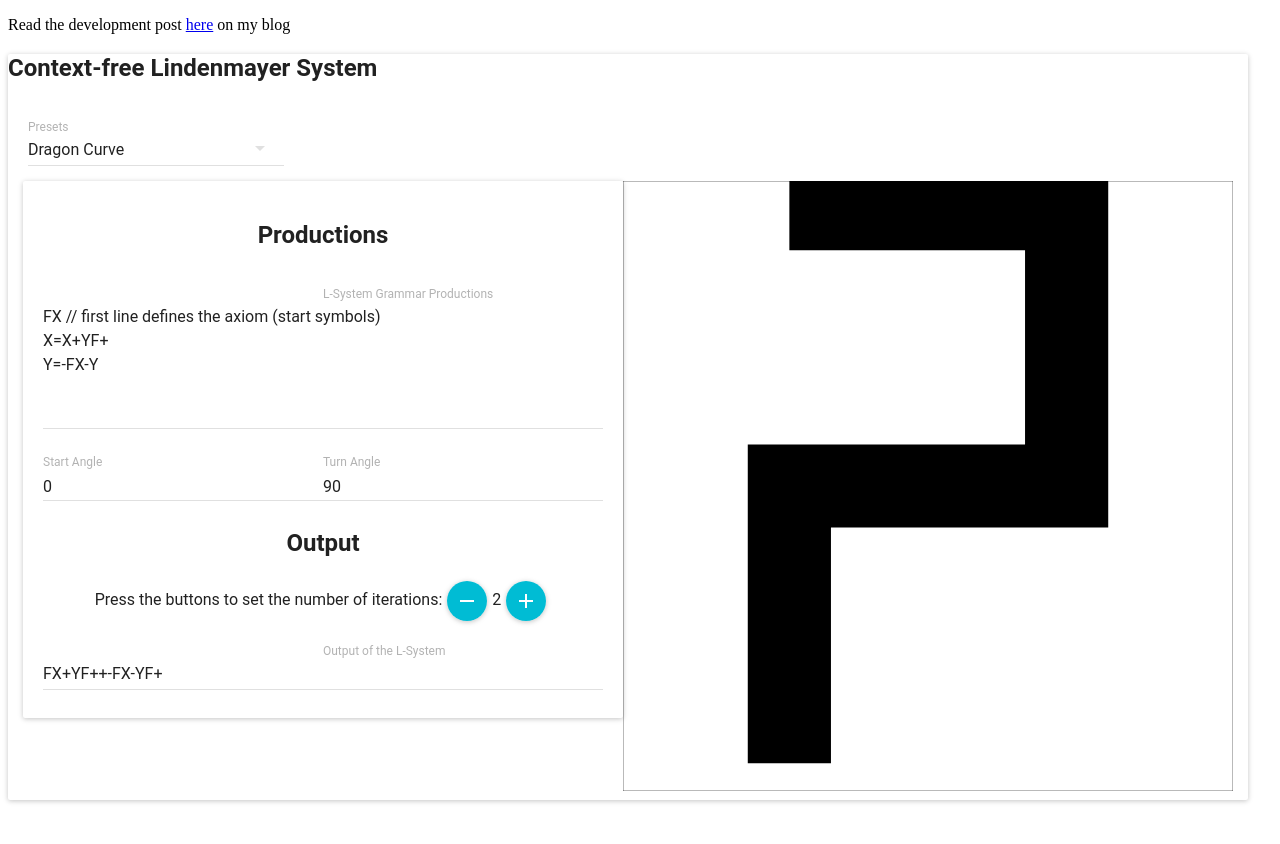
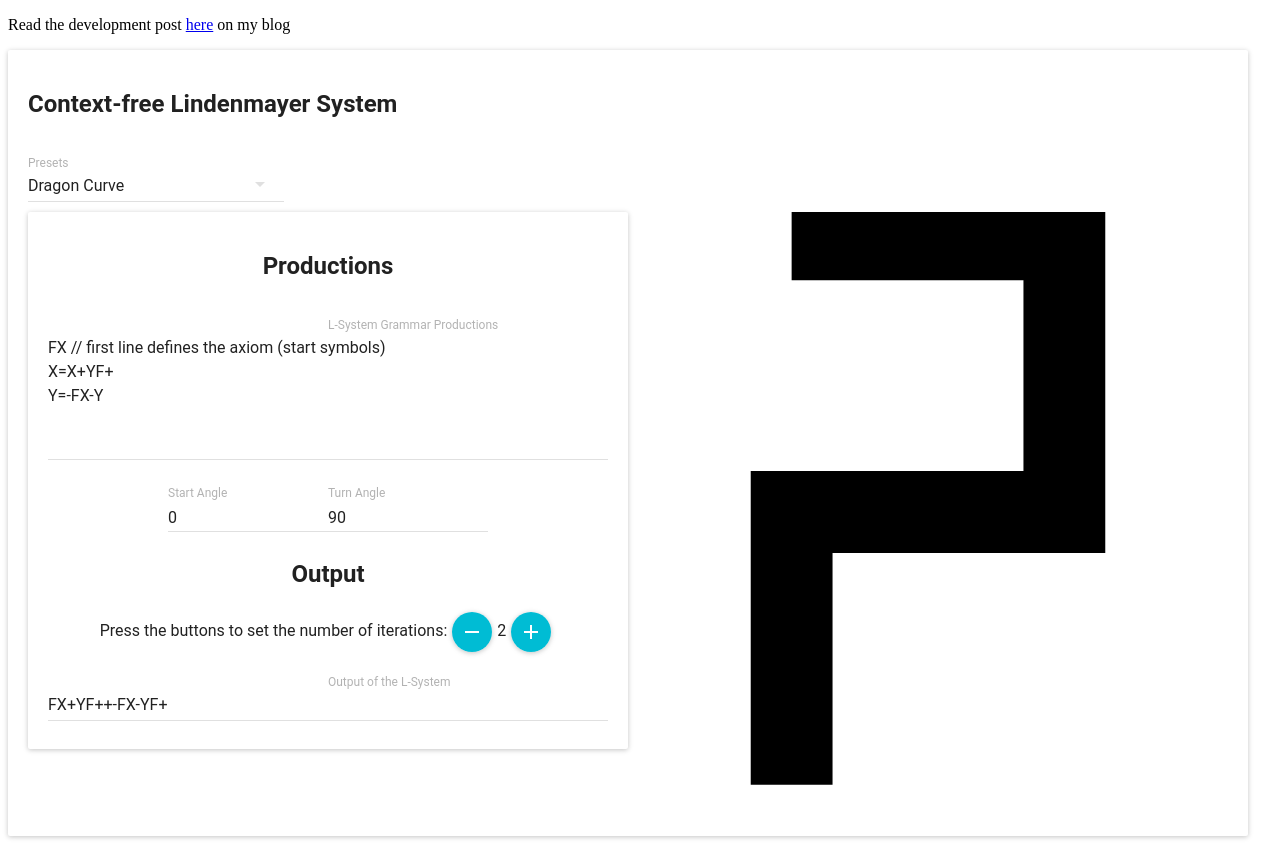
Before and after one commit to MrToph/L-System, a React app: page / in a window 1280 px wide. Before the commit the page ends 808 px from the top, so only its background shows below. Built offline with nearby package versions, Linux system fonts and the light colour scheme; what react-tap-event-plugin would draw is missing.

Commit message:
moved inline styles to app.css

```diff
--- a/src/LSystem/LSystemRenderSVG.js
+++ b/src/LSystem/LSystemRenderSVG.js
@@ -12,12 +12,12 @@
     this.svg.attr('viewBox', `0 0 ${this.width} ${this.height}`);
     this.translate = [this.margin / 2, this.margin / 2];
     this.scale = 1;
-    this.svg.append('rect')
-      .attr('class', 'svgBorder')
-      .attr('x', 0)
-      .attr('y', 0)
-      .attr('width', this.width)
-      .attr('height', this.height);
+    // this.svg.append('rect')
+    //   .attr('class', 'svgBorder')
+    //   .attr('x', 0)
+    //   .attr('y', 0)
+    //   .attr('width', this.width)
+    //   .attr('height', this.height);
     let container = this.svg.append('g').attr('class', 'container')
       .attr('transform', 'translate(' + this.translate[0] + ',' + this.translate[1] + '),scale(' + this.scale + ')');
     this.container = container;
--- a/src/components/App.jsx
+++ b/src/components/App.jsx
@@ -4,23 +4,18 @@
 import LSystemRender from '../components/LSystemRender';
 import ErrorSnackbar from '../components/ErrorSnackbar';
 import { Paper } from 'material-ui';
+import '../css/app.css';
 
 class App extends React.Component {
-  constructor (props) {
-    super(props);
-    // Content is display:inline-block which is treated as text => to center it we need to set text-align:center
-    this.style = {maxWidth: '1240px'};
-    this.contentContainerStyle = {textAlign: 'center'};
-  }
   render () {
     // to inject material-ui's css (i.e. make it create a div with its inline style and let our components inherit the style) we need to wrap some material ui component
     // around our app, like Paper
     return (
-    <section className='App' style={this.style}>
-      <Paper>
+    <section id='App' style={this.style}>
+      <Paper className='Paper'>
         <h1>Context-free Lindenmayer System</h1>
         <Presets />
-        <section className='ContentContainer' style={this.contentContainerStyle}>
+        <section id='mainContent'>
           <Content />
           <LSystemRender />
         </section>
--- a/src/components/Content.jsx
+++ b/src/components/Content.jsx
@@ -2,25 +2,13 @@
 import { Paper } from 'material-ui';
 import Productions from '../components/Productions';
 import Output from '../components/Output';
+import '../css/app.css';
 
 class Content extends React.Component {
-  constructor (props) {
-    super(props);
-    this.style = {
-      // boxSizing: 'border-box',
-      // padding: '20px',
-      margin: '5px auto',
-      display: 'inline-block',
-      width: '100%',
-      verticalAlign: 'top',
-      maxWidth: '600px',
-      minWidth: '500px'
-    };
-  }
   render () {
     return (
-    <section id='Content' style={this.style}>
-      <Paper style={{padding: '20px'}}>
+    <section id='Content'>
+      <Paper className='Paper'>
         <Productions />
         <Output />
       </Paper>
--- a/src/components/LSystemRender.jsx
+++ b/src/components/LSystemRender.jsx
@@ -1,28 +1,17 @@
 import React from 'react';
 import { connect } from 'react-redux';
 import LSystemRenderSVG from '../LSystem/LSystemRenderSVG';
+import '../css/app.css';
 
 class LSystemRender extends React.Component {
   constructor (props) {
     super(props);
-    this.style = {
-      // boxSizing: 'border-box',
-      // padding: '20px',
-      margin: '5px auto',
-      display: 'inline-block',
-      width: '100%',
-      maxWidth: '610px',
-      minWidth: '500px'
-    };
-    this.svgStyles = {
-      svgViewboxWidth: 1000
-    };
     this.svgRenderer = new LSystemRenderSVG();
   }
   render () {
     return (
-    <section id='LSystemRender' style={this.style}>
-      <svg ref={ref => this.svgRenderer.setSVG(ref)} width='100%' height='100%'>
+    <section id='LSystemRender'>
+      <svg ref={ref => this.svgRenderer.setSVG(ref)}>
       </svg>
     </section>
     );
--- a/src/components/Output.jsx
+++ b/src/components/Output.jsx
@@ -8,8 +8,6 @@
 class Output extends React.Component {
   constructor (props) {
     super(props);
-    this.textStyle = {
-    };
     this.buttonStyle = {
       verticalAlign: 'middle',
       margin: 5
@@ -43,7 +41,7 @@
         onTouchTap={this.onMinusClicked}>
         <ContentRemove />
       </FloatingActionButton>
-      <span style={this.textStyle}>{this.props.numIterations}</span>
+      <span>{this.props.numIterations}</span>
       <FloatingActionButton
         style={this.buttonStyle}
         mini
--- a/src/components/Presets.jsx
+++ b/src/components/Presets.jsx
@@ -7,7 +7,7 @@
 class Presets extends React.Component {
   render () {
     return (
-      <section id='Presets' style={{margin: '0px 20px'}}>
+      <section id='Presets'>
       <SelectField value={this.props.selectedPreset} floatingLabelText='Presets' onChange={(event, index, value) => this.updateState(value)}>
         {PresetsData.map((x, i) => <MenuItem primaryText={x[0]} key={i} value={i} />
          )}
--- a/src/components/Productions.jsx
+++ b/src/components/Productions.jsx
@@ -2,6 +2,7 @@
 import { connect } from 'react-redux';
 import { TextField } from 'material-ui';
 import { productionsChanged, anglesChanged } from '../actions';
+import '../css/app.css';
 
 class Productions extends React.Component {
   constructor (props) {
@@ -37,20 +38,20 @@
         floatingLabelText='L-System Grammar Productions'
         onChange={this.onProductionsChange}
         value={this.props.productions} />
-      <TextField
-        style={{width: '50%'}}
+      <span className='txtAngle'><TextField
+                                   style={{width: '100%'}}
                                    name='startAngle'
-        hintText='Drawing Start Angle (deg)'
+                                   hintText='Start Angle (deg)'
                                    floatingLabelText='Start Angle'
                                    onChange={this.onAnglesChange}
-        value={this.props.startAngle} />
-      <TextField
-        style={{width: '50%'}}
+                                   value={this.props.startAngle} /></span>
+      <span className='txtAngle'><TextField
+                                   style={{width: '100%'}}
                                    name='turnAngle'
-        hintText='Drawing Turn Angle (deg)'
+                                   hintText='Turn Angle (deg)'
                                    floatingLabelText='Turn Angle'
                                    onChange={this.onAnglesChange}
-        value={this.props.turnAngle} />
+                                   value={this.props.turnAngle} /></span>
     </section>
     );
   }
--- a/src/css/app.css
+++ b/src/css/app.css
@@ -1,419 +1,45 @@
-/*! normalize.css v4.1.1 | MIT License | github.com/necolas/normalize.css */
 
-/**
- * 1. Change the default font family in all browsers (opinionated).
- * 2. Prevent adjustments of font size after orientation changes in IE and iOS.
- */
-
-html {
-  font-family: sans-serif; /* 1 */
-  -ms-text-size-adjust: 100%; /* 2 */
-  -webkit-text-size-adjust: 100%; /* 2 */
+/* App.jsx */
+#App {
+  max-width: 1240px; /* max-width of #Content + 2*Paper padding */
 }
 
-/**
- * Remove the margin in all browsers (opinionated).
- */
-
-body {
-  margin: 0;
+#mainContent{ /* Content is display:inline-block which is treated as text => to center it horizontally we need to set text-align:center */
+  text-align: center;
 }
 
-/* HTML5 display definitions
-   ========================================================================== */
-
-/**
- * Add the correct display in IE 9-.
- * 1. Add the correct display in Edge, IE, and Firefox.
- * 2. Add the correct display in IE.
- */
-
-article,
-aside,
-details, /* 1 */
-figcaption,
-figure,
-footer,
-header,
-main, /* 2 */
-menu,
-nav,
-section,
-summary { /* 1 */
-  display: block;
+.Paper{
+  padding: 20px;
 }
 
-/**
- * Add the correct display in IE 9-.
- */
+/* Presets.jsx */
+#Presets{}
 
-audio,
-canvas,
-progress,
-video {
+/* Content.jsx */
+/* LSystemRender.jsx */
+#Content, #LSystemRender{
+/*  box-sizing: border-box;
+  padding: 20px;*/
+  margin: 0 auto;
   display: inline-block;
+  width: 100%;
+  vertical-align: top;
+  max-width: 600px;
+  min-width: 500px;
 }
 
-/**
- * Add the correct display in iOS 4-7.
- */
-
-audio:not([controls]) {
-  display: none;
-  height: 0;
+#LSystemRender svg{
+  width: 100%;
+  height: 100%;
 }
 
-/**
- * Add the correct vertical alignment in Chrome, Firefox, and Opera.
- */
-
-progress {
-  vertical-align: baseline;
+/* Productions.jsx */
+/* Material.UI TextFields for startAngle and turnAngle must be styled as a prop */
+.txtAngle{
+  display: inline-block;
+  width: 10em;
 }
 
-/**
- * Add the correct display in IE 10-.
- * 1. Add the correct display in IE.
- */
+/* Output.jsx */
 
-template, /* 1 */
-[hidden] {
-  display: none;
-}
-
-/* Links
-   ========================================================================== */
-
-/**
- * 1. Remove the gray background on active links in IE 10.
- * 2. Remove gaps in links underline in iOS 8+ and Safari 8+.
- */
-
-a {
-  background-color: transparent; /* 1 */
-  -webkit-text-decoration-skip: objects; /* 2 */
-}
-
-/**
- * Remove the outline on focused links when they are also active or hovered
- * in all browsers (opinionated).
- */
-
-a:active,
-a:hover {
-  outline-width: 0;
-}
-
-/* Text-level semantics
-   ========================================================================== */
-
-/**
- * 1. Remove the bottom border in Firefox 39-.
- * 2. Add the correct text decoration in Chrome, Edge, IE, Opera, and Safari.
- */
-
-abbr[title] {
-  border-bottom: none; /* 1 */
-  text-decoration: underline; /* 2 */
-  text-decoration: underline dotted; /* 2 */
-}
-
-/**
- * Prevent the duplicate application of `bolder` by the next rule in Safari 6.
- */
-
-b,
-strong {
-  font-weight: inherit;
-}
-
-/**
- * Add the correct font weight in Chrome, Edge, and Safari.
- */
-
-b,
-strong {
-  font-weight: bolder;
-}
-
-/**
- * Add the correct font style in Android 4.3-.
- */
-
-dfn {
-  font-style: italic;
-}
-
-/**
- * Correct the font size and margin on `h1` elements within `section` and
- * `article` contexts in Chrome, Firefox, and Safari.
- */
-
-h1 {
-  font-size: 2em;
-  margin: 0.67em 0;
-}
-
-/**
- * Add the correct background and color in IE 9-.
- */
-
-mark {
-  background-color: #ff0;
-  color: #000;
-}
-
-/**
- * Add the correct font size in all browsers.
- */
-
-small {
-  font-size: 80%;
-}
-
-/**
- * Prevent `sub` and `sup` elements from affecting the line height in
- * all browsers.
- */
-
-sub,
-sup {
-  font-size: 75%;
-  line-height: 0;
-  position: relative;
-  vertical-align: baseline;
-}
-
-sub {
-  bottom: -0.25em;
-}
-
-sup {
-  top: -0.5em;
-}
-
-/* Embedded content
-   ========================================================================== */
-
-/**
- * Remove the border on images inside links in IE 10-.
- */
-
-img {
-  border-style: none;
-}
-
-/**
- * Hide the overflow in IE.
- */
-
-svg:not(:root) {
-  overflow: hidden;
-}
-
-/* Grouping content
-   ========================================================================== */
-
-/**
- * 1. Correct the inheritance and scaling of font size in all browsers.
- * 2. Correct the odd `em` font sizing in all browsers.
- */
-
-code,
-kbd,
-pre,
-samp {
-  font-family: monospace, monospace; /* 1 */
-  font-size: 1em; /* 2 */
-}
-
-/**
- * Add the correct margin in IE 8.
- */
-
-figure {
-  margin: 1em 40px;
-}
-
-/**
- * 1. Add the correct box sizing in Firefox.
- * 2. Show the overflow in Edge and IE.
- */
-
-hr {
-  box-sizing: content-box; /* 1 */
-  height: 0; /* 1 */
-  overflow: visible; /* 2 */
-}
-
-/* Forms
-   ========================================================================== */
-
-/**
- * 1. Change font properties to `inherit` in all browsers (opinionated).
- * 2. Remove the margin in Firefox and Safari.
- */
-
-button,
-input,
-select,
-textarea {
-  font: inherit; /* 1 */
-  margin: 0; /* 2 */
-}
-
-/**
- * Restore the font weight unset by the previous rule.
- */
-
-optgroup {
-  font-weight: bold;
-}
-
-/**
- * Show the overflow in IE.
- * 1. Show the overflow in Edge.
- */
-
-button,
-input { /* 1 */
-  overflow: visible;
-}
-
-/**
- * Remove the inheritance of text transform in Edge, Firefox, and IE.
- * 1. Remove the inheritance of text transform in Firefox.
- */
-
-button,
-select { /* 1 */
-  text-transform: none;
-}
-
-/**
- * 1. Prevent a WebKit bug where (2) destroys native `audio` and `video`
- *    controls in Android 4.
- * 2. Correct the inability to style clickable types in iOS and Safari.
- */
-
-button,
-html [type="button"], /* 1 */
-[type="reset"],
-[type="submit"] {
-  -webkit-appearance: button; /* 2 */
-}
-
-/**
- * Remove the inner border and padding in Firefox.
- */
-
-button::-moz-focus-inner,
-[type="button"]::-moz-focus-inner,
-[type="reset"]::-moz-focus-inner,
-[type="submit"]::-moz-focus-inner {
-  border-style: none;
-  padding: 0;
-}
-
-/**
- * Restore the focus styles unset by the previous rule.
- */
-
-button:-moz-focusring,
-[type="button"]:-moz-focusring,
-[type="reset"]:-moz-focusring,
-[type="submit"]:-moz-focusring {
-  outline: 1px dotted ButtonText;
-}
-
-/**
- * Change the border, margin, and padding in all browsers (opinionated).
- */
-
-fieldset {
-  border: 1px solid #c0c0c0;
-  margin: 0 2px;
-  padding: 0.35em 0.625em 0.75em;
-}
-
-/**
- * 1. Correct the text wrapping in Edge and IE.
- * 2. Correct the color inheritance from `fieldset` elements in IE.
- * 3. Remove the padding so developers are not caught out when they zero out
- *    `fieldset` elements in all browsers.
- */
-
-legend {
-  box-sizing: border-box; /* 1 */
-  color: inherit; /* 2 */
-  display: table; /* 1 */
-  max-width: 100%; /* 1 */
-  padding: 0; /* 3 */
-  white-space: normal; /* 1 */
-}
-
-/**
- * Remove the default vertical scrollbar in IE.
- */
-
-textarea {
-  overflow: auto;
-}
-
-/**
- * 1. Add the correct box sizing in IE 10-.
- * 2. Remove the padding in IE 10-.
- */
-
-[type="checkbox"],
-[type="radio"] {
-  box-sizing: border-box; /* 1 */
-  padding: 0; /* 2 */
-}
-
-/**
- * Correct the cursor style of increment and decrement buttons in Chrome.
- */
-
-[type="number"]::-webkit-inner-spin-button,
-[type="number"]::-webkit-outer-spin-button {
-  height: auto;
-}
-
-/**
- * 1. Correct the odd appearance in Chrome and Safari.
- * 2. Correct the outline style in Safari.
- */
-
-[type="search"] {
-  -webkit-appearance: textfield; /* 1 */
-  outline-offset: -2px; /* 2 */
-}
-
-/**
- * Remove the inner padding and cancel buttons in Chrome and Safari on OS X.
- */
-
-[type="search"]::-webkit-search-cancel-button,
-[type="search"]::-webkit-search-decoration {
-  -webkit-appearance: none;
-}
-
-/**
- * Correct the text style of placeholders in Chrome, Edge, and Safari.
- */
-
-::-webkit-input-placeholder {
-  color: inherit;
-  opacity: 0.54;
-}
-
-/**
- * 1. Correct the inability to style clickable types in iOS and Safari.
- * 2. Change font properties to `inherit` in Safari.
- */
-
-::-webkit-file-upload-button {
-  -webkit-appearance: button; /* 1 */
-  font: inherit; /* 2 */
-}
+/* ErrorSnackbar.jsx */
--- a/src/index.html
+++ b/src/index.html
@@ -7,7 +7,7 @@
    </head>
 
    <body>
-   	<p>Read the development post <a href="/TODO">here</a> on my blog</p>
+   	<p>Read the development post <a href="/fractals-with-l-systems-in-d3-js">here</a> on my blog</p>
       <div id = "app"></div>
       <script src="./dist/bundle.js"></script>
    </body>
```
Lines whose indentation alone changed are shown as unchanged.
